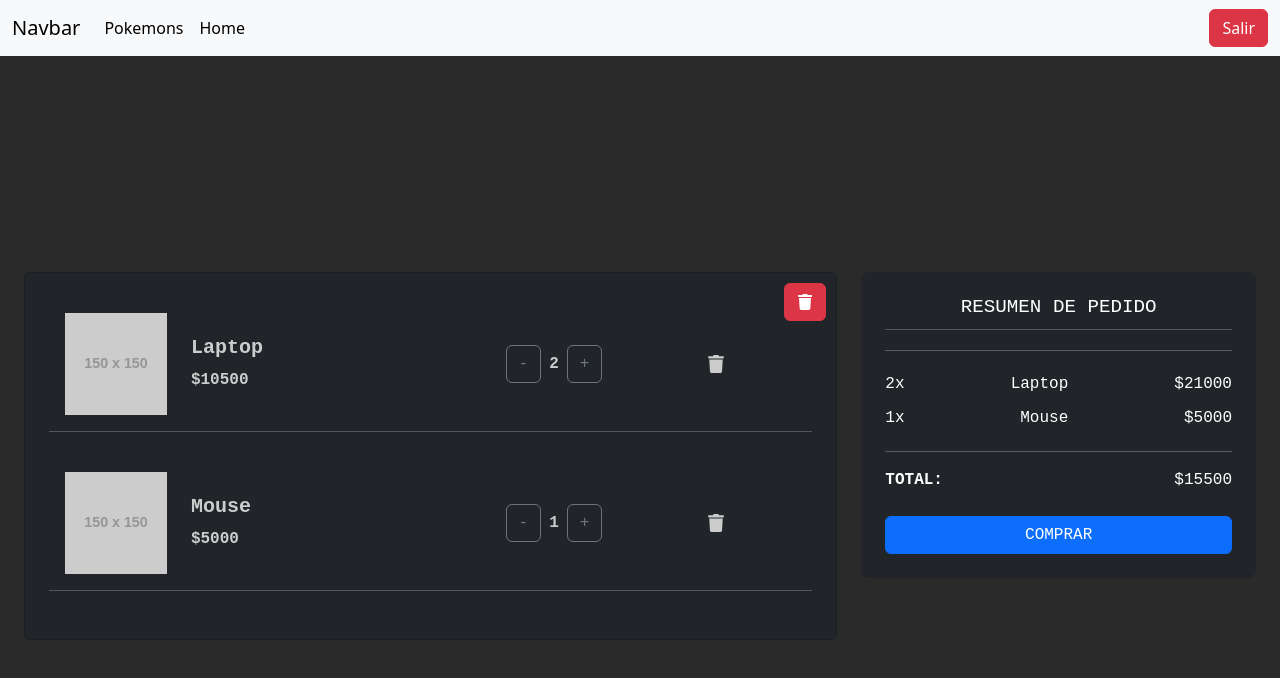
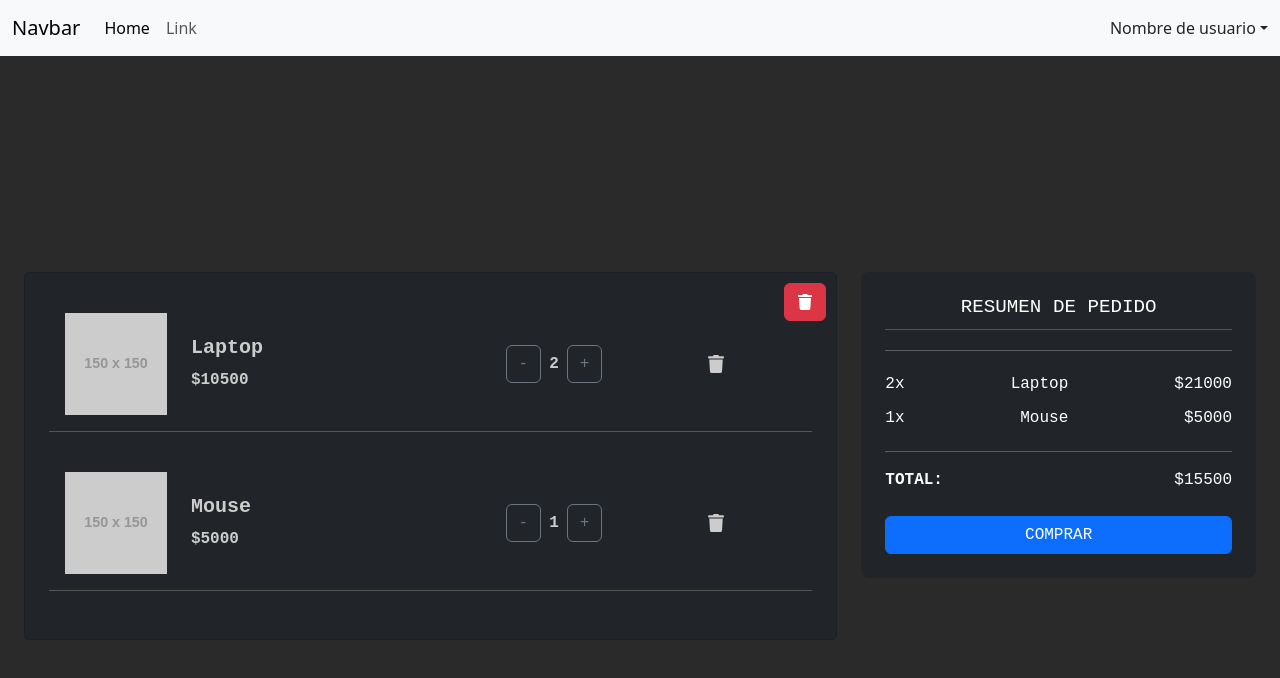
Before and after one commit to LucasAlderete/tpo-api-uade-frontend, a React (Vite) app: page /cart in a window 1280 px wide. Shown: the top 678 px of the page. Built offline with nearby package versions, Linux system fonts and the light colour scheme.

Commit message:
changed Header

```diff
--- a/src/components/Header.jsx
+++ b/src/components/Header.jsx
@@ -10,51 +10,35 @@ const Header = () => {
 
   return (
     <>
-      <nav className="navbar navbar-expand-lg bg-body-tertiary">
-        <div className="container-fluid">
-          <a className="navbar-brand" href="/">
-            Navbar
-          </a>
-          <button
-            className="navbar-toggler"
-            type="button"
-            data-bs-toggle="collapse"
-            data-bs-target="#navbarNav"
-            aria-controls="navbarNav"
-            aria-expanded="false"
-            aria-label="Toggle navigation"
-          >
-            <span className="navbar-toggler-icon"></span>
+      <nav class="navbar navbar-expand-lg bg-body-tertiary">
+        <div class="container-fluid">
+          <a class="navbar-brand" href="#">Navbar</a>
+          <button class="navbar-toggler" type="button" data-bs-toggle="collapse" data-bs-target="#navbarSupportedContent" aria-controls="navbarSupportedContent" aria-expanded="false" aria-label="Toggle navigation">
+            <span class="navbar-toggler-icon"></span>
           </button>
-          <div className="collapse navbar-collapse" id="navbarNav">
-            <ul className="navbar-nav">
-              <li className="nav-item">
-                <Link
-                  className="nav-link active"
-                  aria-current="page"
-                  to="/pokemons"
-                >
-                  Pokemons
-                </Link>
+          <div class="collapse navbar-collapse" id="navbarSupportedContent">
+            <ul class="navbar-nav me-auto mb-2 mb-lg-0">
+              <li class="nav-item">
+                <a class="nav-link active" aria-current="page" href="#">Home</a>
               </li>
-              <li className="nav-item">
-                <Link
-                  className="nav-link active"
-                  aria-current="page"
-                  to="/"
-                >
-                  Home
-                </Link>
+              <li class="nav-item">
+                <a class="nav-link" href="#">Link</a>
               </li>
+
             </ul>
+            <form class="d-flex" role="search">
+              <div class="nav-item dropdown">
+                <a class="nav-link dropdown-toggle" href="#" role="button" data-bs-toggle="dropdown" aria-expanded="false">
+                  Nombre de usuario
+                </a>
+                <ul class="dropdown-menu dropdown-menu-end">
+                  <li><button class="dropdown-item" type="button">Mi Perfil</button></li>
+                  <li><button class="dropdown-item text-danger" type="button" onClick={handleLogOut}>Cerrar Sesión</button></li>
+                </ul>
+              </div>
+
+            </form>
           </div>
-          <button
-            className="btn btn-danger my-2 my-sm-0"
-            onClick={handleLogOut}
-            type="button"
-          >
-            Salir
-          </button>
         </div>
       </nav>
     </>
```
